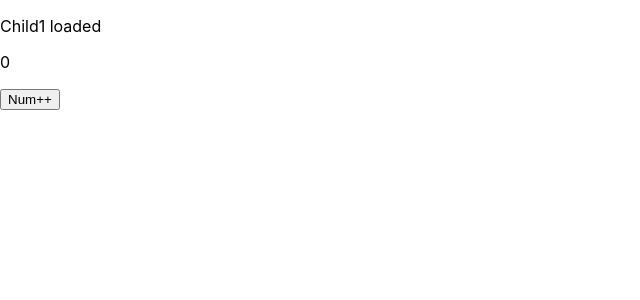
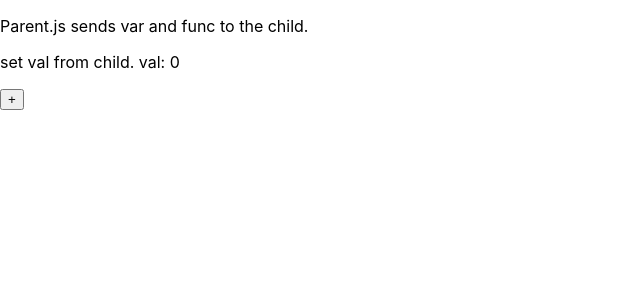
Before and after one commit to debuconnor/reactstudy, a React (Create React App) app in the folder day5/: page / in a window 1280 px wide. Shown: the top 300 px of the page, without its empty margins (0-640 px from the left). Built offline with nearby package versions, Linux system fonts and the light colour scheme.

Commit message:
Parent - Child val send and receive

```diff
--- a/day5/src/App.js
+++ b/day5/src/App.js
@@ -1,11 +1,9 @@
-import Parent1 from "./Parent1";
-import Ref1 from "./Ref1";
+import Parents from "./Parents";
 
 function App() {
   return(
     <div>
-      {/* <Ref1 /> */}
-      <Parent1 />
+      <Parents />
     </div>
   )
 }
--- /dev/null
+++ b/day5/src/Child.js
@@ -0,0 +1,16 @@
+import React from "react";
+
+function Child({number, getData}){
+
+   const onClick = () => {
+      getData(number + 1);
+   }
+
+   return(
+      <div>
+         <button onClick={onClick}>+</button>
+      </div>
+   )
+}
+
+export default Child;
--- /dev/null
+++ b/day5/src/Parents.js
@@ -0,0 +1,20 @@
+import React, { useState } from "react";
+import Child from "./Child";
+
+function Parents(){
+   const [number, setNumber] = useState(0);
+
+   const getData = (number) => {
+      setNumber(number);
+   };
+
+   return(
+      <div>
+         <p>Parent.js sends var and func to the child.</p>
+         <p>set val from child. val: {number}</p>
+         <Child number={number} getData={getData} />
+      </div>
+   )
+}
+
+export default Parents;
```
